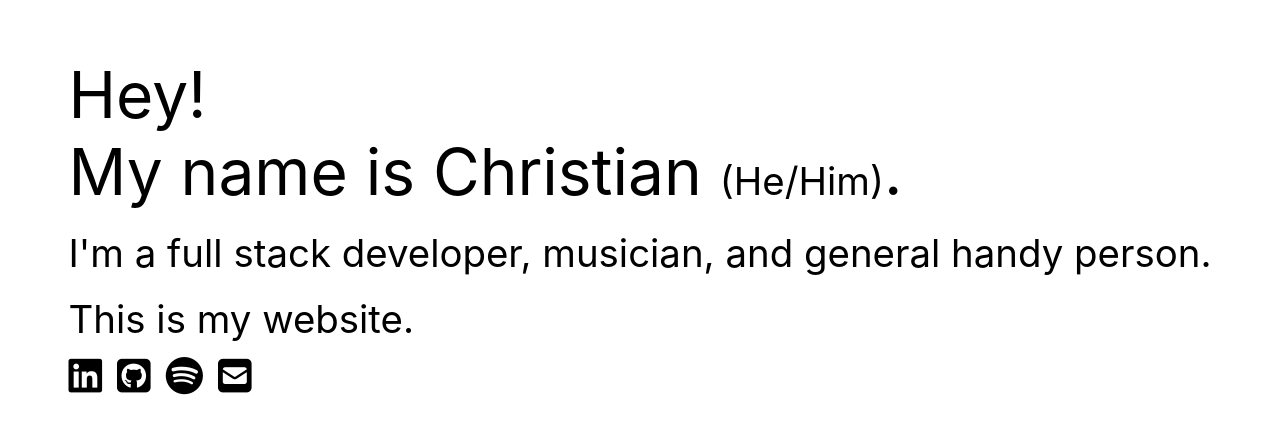
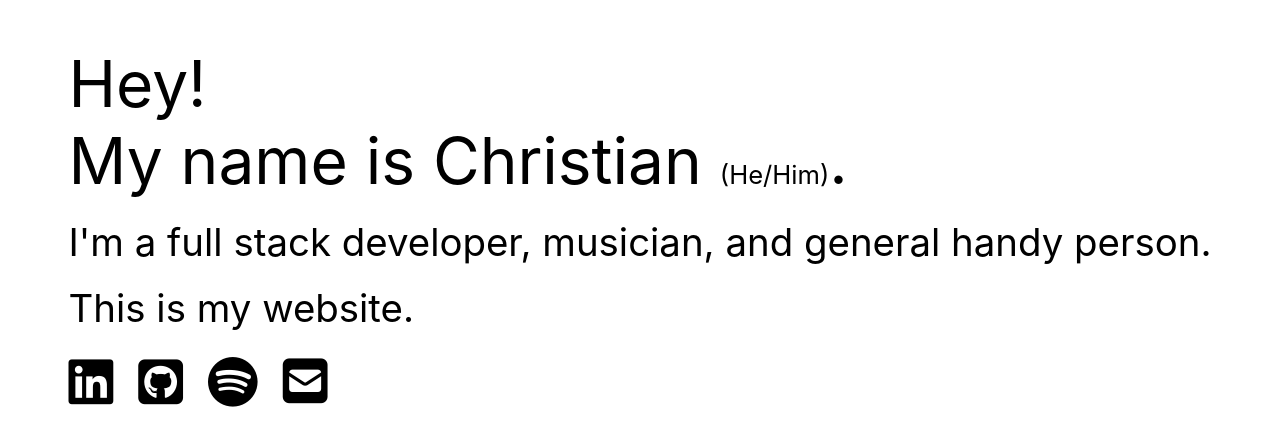
Before and after one commit to somecallmehans/christian-website, a React (Create React App) app: page / in a window 1280 px wide. Shown: the part 174-620 px from the top of the page. Built offline with nearby package versions, Linux system fonts and the light colour scheme.

Commit message:
break out components

```diff
--- a/src/App.css
+++ b/src/App.css
@@ -1,7 +1,7 @@
 .App {
   height: 100vh;
   display: flex;
-  justify-content: center; /* Horizontally center content */
+  justify-content: center;
   align-items: center;
 }
 
@@ -14,7 +14,7 @@
 }
 
 .App-text-header > span {
-  font-size: 3vw;
+  font-size: 2vw;
 }
 
 .App-text-content {
@@ -23,12 +23,14 @@
 }
 
 .App-icon {
-  font-size: 3vw;
+  font-size: 4vw;
   display: flex;
   align-items: center;
   justify-content: center;
-  margin-top: 15px;
-  margin-right: 15px;
+  margin-top: 25px;
+  margin-right: 25px;
+  color: inherit;
+  text-decoration: none;
 }
 
 .icon-container {
@@ -61,17 +63,21 @@
 @keyframes fadeIn {
   0% {
     opacity: 0;
-    transform: translateX(-30px); /* Start offscreen to the left */
+    transform: translateX(-30px);
   }
   100% {
     opacity: 1;
-    transform: translateX(0); /* Move to original position */
+    transform: translateX(0);
   }
 }
 
 @media screen and (max-width: 600px) {
   .App-text-header {
     font-size: 7vw;
+  }
+
+  .App-text-header > span {
+    font-size: 4vw;
   }
 
   .App-text-content {
--- a/src/App.js
+++ b/src/App.js
@@ -1,4 +1,11 @@
 import "./App.css";
+import { SPOTIFY, GITHUB, LINKEDIN, EMAIL } from "./constants";
+
+const IconWithLink = ({ url, icon }) => (
+  <a href={url} className="App-icon fade-in">
+    <i className={icon} />
+  </a>
+);
 
 function App() {
   return (
@@ -13,10 +20,10 @@ function App() {
         </div>
         <div className="App-text-content fade delay-3">This is my website.</div>
         <div className="icon-container fade delay-4">
-          <i className="fa-brands fa-linkedin App-icon fade-in" />
-          <i className="fa-brands fa-square-github App-icon" />
-          <i className="fa-brands fa-spotify App-icon" />
-          <i className="fa-solid fa-square-envelope App-icon" />
+          <IconWithLink url={LINKEDIN} icon="fa-brands fa-linkedin" />
+          <IconWithLink url={GITHUB} icon="fa-brands fa-square-github" />
+          <IconWithLink url={SPOTIFY} icon="fa-brands fa-spotify" />
+          <IconWithLink url={EMAIL} icon="fa-solid fa-square-envelope" />
         </div>
       </div>
     </div>
--- /dev/null
+++ b/src/constants.js
@@ -0,0 +1,5 @@
+export const LINKEDIN = "https://www.linkedin.com/in/christian-w-anderson/";
+export const GITHUB = "https://github.com/somecallmehans";
+export const SPOTIFY =
+  "https://open.spotify.com/user/12181912590?si=a8a034b9012a4478";
+export const EMAIL = "mailto:christianwillanderson@gmail.com";
```
